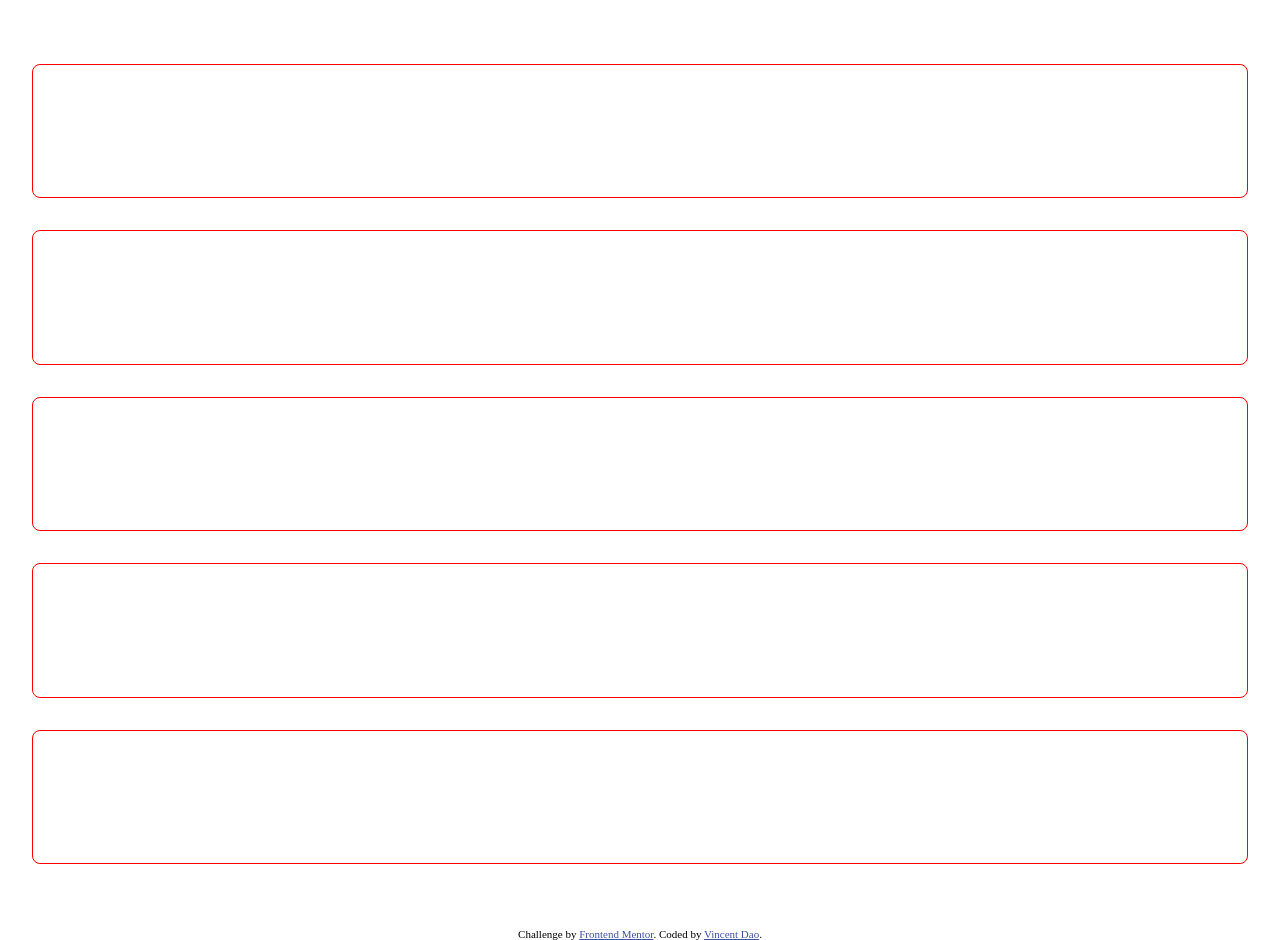
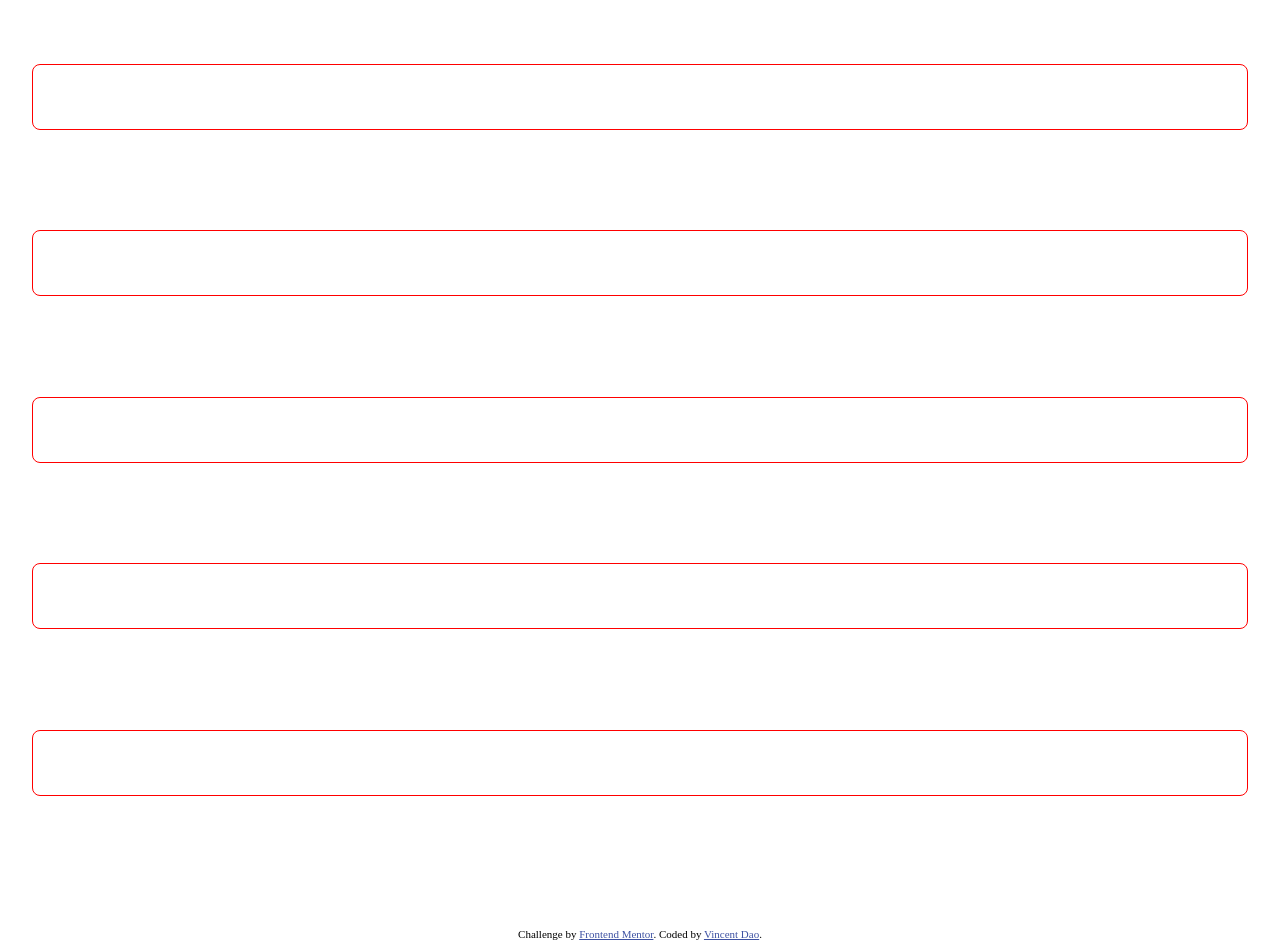
Before and after one commit to Squ1nty/TestimonialGridSectionMain, a plain HTML site: page index.html in a window 1280 px wide. Drawn offline with Linux system fonts and the light colour scheme.

Commit message:
Added minor padding and heighrt adjustments to testimonialContainer and added profileContainers to each testimonialContainer

```diff
--- a/index.html
+++ b/index.html
@@ -16,11 +16,31 @@
 <body>
   <main>
     <div class="gridWrapper">
-      <div class="testimonialContainer"></div>
-      <div class="testimonialContainer"></div>
-      <div class="testimonialContainer"></div>
-      <div class="testimonialContainer"></div>
-      <div class="testimonialContainer"></div>
+      <div class="testimonialContainer">
+        <div class="profileContainer">
+
+        </div>
+      </div>
+      <div class="testimonialContainer">
+        <div class="profileContainer">
+
+        </div>
+      </div>
+      <div class="testimonialContainer">
+        <div class="profileContainer">
+
+        </div>
+      </div>
+      <div class="testimonialContainer">
+        <div class="profileContainer">
+
+        </div>
+      </div>
+      <div class="testimonialContainer">
+        <div class="profileContainer">
+
+        </div>
+      </div>
     </div>
   </main>
   <footer>
--- a/styles/mainStyles.css
+++ b/styles/mainStyles.css
@@ -10,4 +10,8 @@
 .testimonialContainer{
   border: 1px solid red;
   border-radius: 0.5rem;
+
+  padding: 2rem;
+
+  height: fit-content;
 }
```
